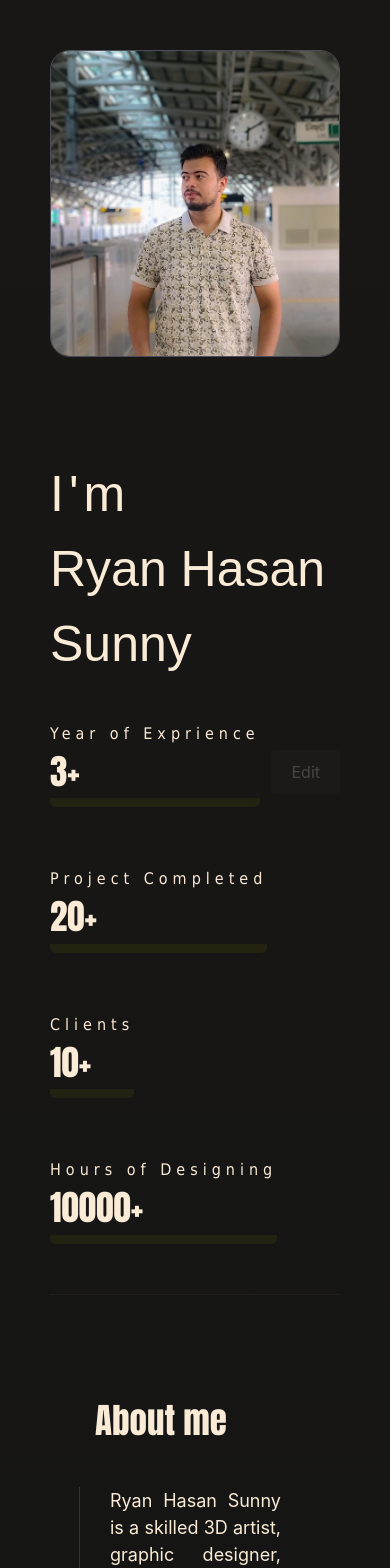
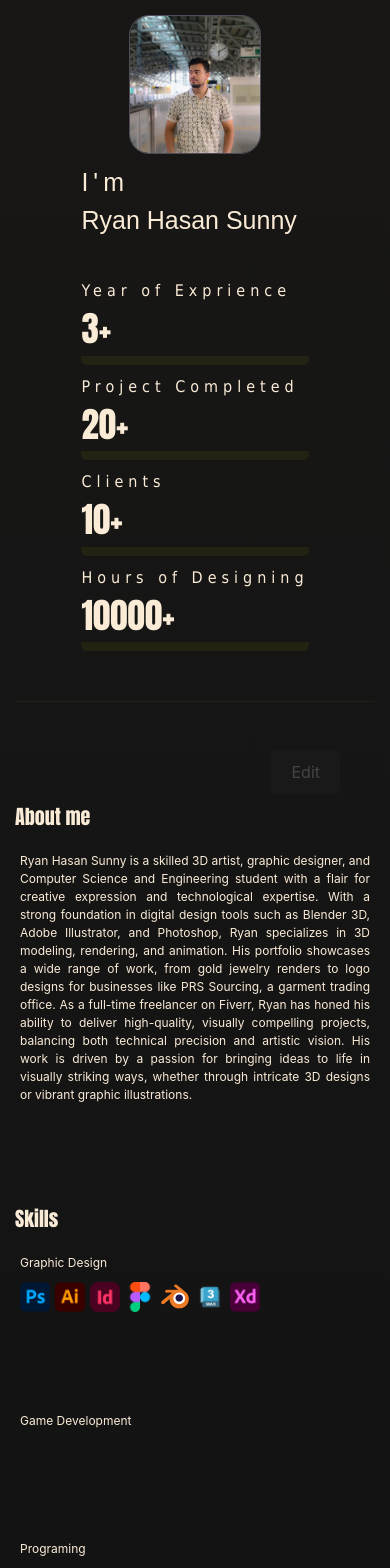
Before and after one commit to RyanHasanSunny/repo, a React (Create React App) app: page /about in a window 390 px wide. Shown: the top 1568 px of the page. Built offline with nearby package versions, Linux system fonts and the light colour scheme; no server answers.

Commit message:
Update Aboutme.css

```diff
--- a/src/Styles/Aboutme.css
+++ b/src/Styles/Aboutme.css
@@ -1,21 +1,17 @@
-
-#aboutme-content{
+#aboutme-content {
   padding: 50px;
   justify-content: space-between;
-
 }
 
-#Image-name{
+#Image-name {
   display: flex;
   flex-wrap: wrap;
   align-content: center;
-
   width: 100%;
   padding-bottom: 50px;
   gap: 100px;
   border-bottom: .1rem solid rgba(131, 110, 70, 0.11);
   justify-content: center;
-
 }
 
 #img {
@@ -27,7 +23,6 @@
   border-radius: 20px;
   border: 1px solid #d0d3ff49;
   transition: transform 0.3s ease;
-  /* Animation for hover */
 }
 
 #img .imagesize {
@@ -42,30 +37,24 @@
   transform: scale(400px);
 }
 
-
-
-
-#Name{
+#Name {
   width: 100%;
-
 }
 
-#Name h2{
+#Name h2 {
   font-family: fantasy;
   margin-bottom: 0%;
   font-size: 50px;
 }
 
-
-#Name p{
+#Name p {
   font-family: fantasy;
   margin-top: 0%;
   font-size: 50px;
 }
 
- #text-content{
+#text-content {
   text-align: left;
-
 }
 
 #workingdetails {
@@ -74,30 +63,25 @@
   padding-top: 40px;
   display: flex;
   flex-wrap: wrap;
-  justify-items:left;
+  justify-items: left;
   justify-content: left;
   gap: 60px;
 }
 
- #workingdetails  h2{
-  font-family:Tahoma;
-font-size: 16px ;
+#workingdetails h2 {
+  font-family: Tahoma;
+  font-size: 16px;
   margin-bottom: 0%;
 }
 
- #workingdetails p{
-  font-family:Impact;
-  font-size: 35px ;
+#workingdetails p {
+  font-family: Impact;
+  font-size: 35px;
   border-bottom: .6rem solid rgba(128, 128, 0, 0.123);
   border-radius: 6px;
-
-
 }
 
-
-
-
-#section{
+#section {
   color: antiquewhite;
   text-align: left;
   gap: 40px;
@@ -107,54 +91,232 @@ margin-bottom: 0%;
   padding-top: 100px;
 }
 
-#section .title{
+#section .title {
   justify-content: space-around;
   width: 200px;
 }
 
-
-#skills{
-
+#skills {
   height: fit-content;
   padding-bottom: 100px;
 }
 
-#skills .tools{
+#skills .tools {
   padding-top: 10px;
   display: flex;
   flex-wrap: wrap;
   gap: 20px;
+}
 
-}
-#skills .tools .imagesize{
-
+#skills .tools .imagesize {
   aspect-ratio: 1/1;
   max-width: 40px;
-
 }
 
-#section .details{
+#section .details {
   justify-content: space-around;
-  border-left: .1rem solid rgba(128, 128, 0, 0.322) ;
+  border-left: .1rem solid rgba(128, 128, 0, 0.322);
   padding-inline: 30px;
   width: 80%;
 }
 
-
-
-
-#section .title h2{
- font-family: Impact ;
+#section .title h2 {
+  font-family: Impact;
   justify-content: space-around;
 }
 
-
-#section h2{
+#section h2 {
   text-align: justify;
   font-size: 35px;
 }
 
-#section p{
+#section p {
   text-align: justify;
   font-size: 18px;
 }
+
+/* Responsive Design */
+
+@media screen and (max-width: 1200px) {
+  #Image-name {
+    gap: 50px;
+  }
+
+  #img .imagesize {
+    width: 250px;
+  }
+
+  #workingdetails {
+    gap: 30px;
+  }
+
+  #section h2 {
+    font-size: 28px;
+  }
+
+  #section p {
+    font-size: 16px;
+  }
+}
+
+@media screen and (max-width: 992px) {
+  #Image-name {
+    gap: 30px;
+  }
+
+  #img .imagesize {
+    width: 200px;
+  }
+
+  #workingdetails {
+    gap: 20px;
+  }
+
+  #section {
+    flex-direction: column;
+    gap: 20px;
+  }
+
+  #section h2 {
+    font-size: 30px;
+  }
+
+  #section p {
+    font-size: 16px;
+  }
+
+  #skills .tools .imagesize {
+    max-width: 35px;
+  }
+
+  #section .details {
+    width: 100%;
+    border-left: none;
+    padding-inline: 20px;
+  }
+}
+
+@media screen and (max-width: 768px) {
+  #aboutme-content {
+    padding: 30px;
+  }
+
+  #Name h2 {
+    font-size: 40px;
+  }
+
+  #Name p {
+    font-size: 40px;
+  }
+
+  #Image-name {
+    gap: 20px;
+  }
+
+  #img .imagesize {
+    width: 180px;
+  }
+
+  #workingdetails {
+    gap: 10px;
+  }
+
+  #section h2 {
+    font-size: 26px;
+  }
+
+  #section p {
+    font-size: 14px;
+  }
+
+  #skills .tools {
+    gap: 10px;
+  }
+
+  #section .title {
+    width: 100%;
+  }
+
+  #section .details {
+    width: 100%;
+    padding-inline: 10px;
+  }
+}
+
+@media screen and (max-width: 576px) {
+  #aboutme-content {
+    padding: 20px;
+  }
+
+  #Name h2 {
+    font-size: 30px;
+  }
+
+  #Name p {
+    font-size: 30px;
+  }
+
+  #Image-name {
+    gap: 10px;
+  }
+
+  #img .imagesize {
+    width: 150px;
+  }
+
+  #workingdetails {
+    gap: 10px;
+    flex-direction: column;
+  }
+
+  #section h2 {
+    font-size: 22px;
+  }
+
+  #section p {
+    font-size: 14px;
+  }
+
+  #skills .tools {
+    gap: 5px;
+  }
+
+  #section .title {
+    width: 100%;
+  }
+
+  #section .details {
+    width: 100%;
+    padding-inline: 5px;
+  }
+}
+
+@media screen and (max-width: 400px) {
+  #aboutme-content {
+    padding: 15px;
+  }
+
+  #Name h2 {
+    font-size: 25px;
+  }
+
+  #Name p {
+    font-size: 25px;
+  }
+
+  #img .imagesize {
+    width: 130px;
+  }
+
+  #section h2 {
+    font-size: 20px;
+  }
+
+  #section p {
+    font-size: 12px;
+  }
+
+  #skills .tools .imagesize {
+    max-width: 30px;
+  }
+}
```
Lines whose indentation alone changed are shown as unchanged.
